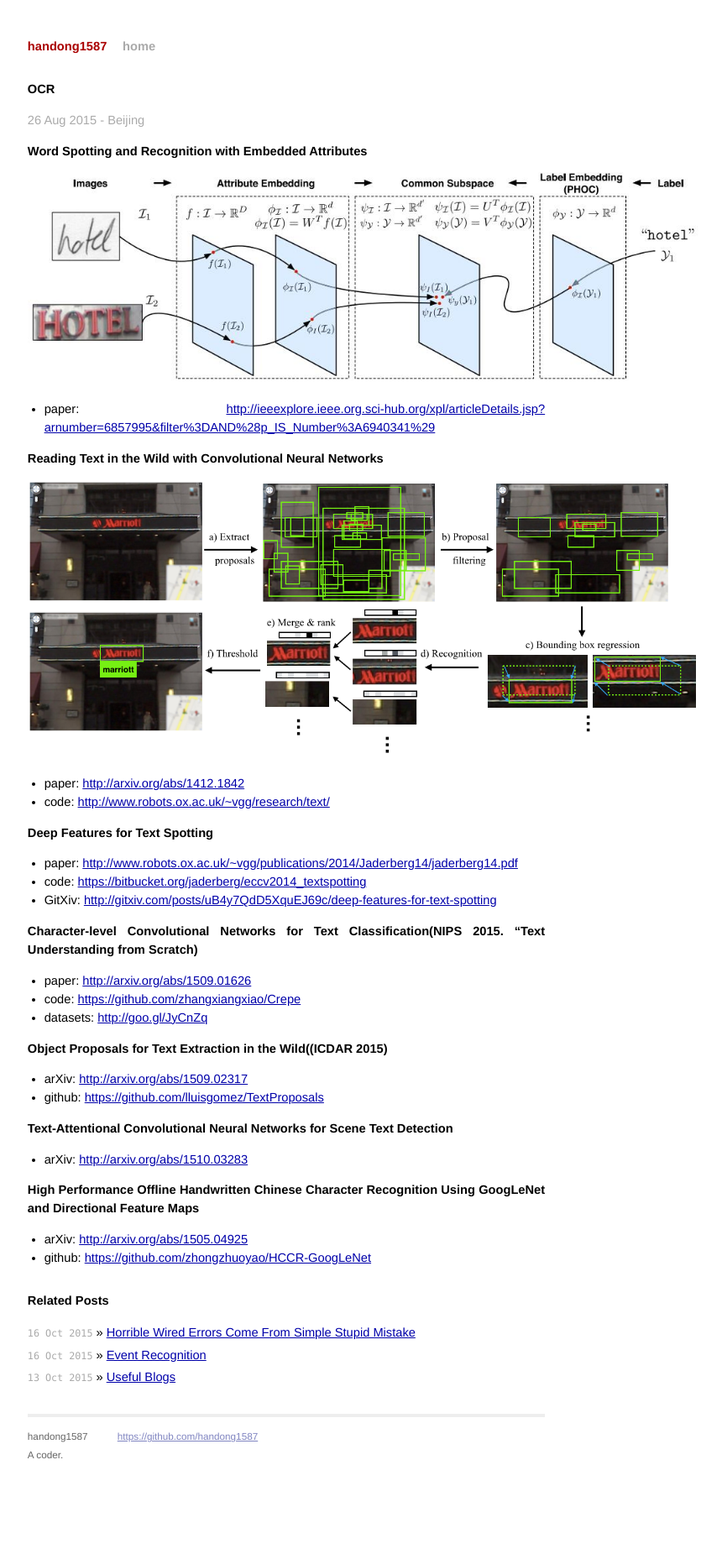
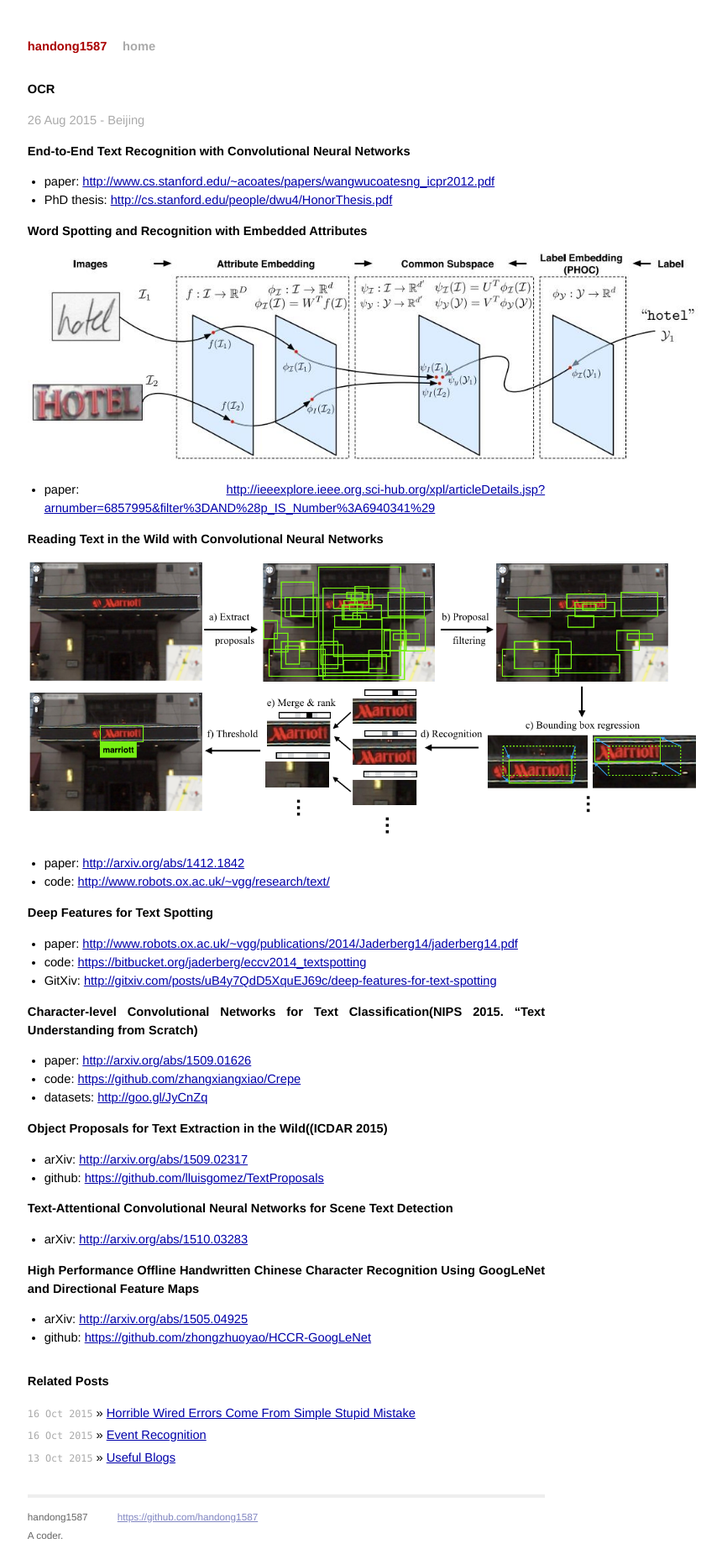
Before and after one commit to handong1587/handong1587.github.io, a Jekyll site: the page built from _posts/deep_learning/2015-08-26-ocr.md, in a window 1280 px wide. Shown: the whole page at 84% size, without its empty margins (299-1159 px from the left). Built offline with Jekyll 4.4.1, drawn with Linux system fonts in a browser that asks for light colours; Markdown is read by kramdown in place of the engine named in the settings; comment, search, counter and statistics services are not loaded; before the commit the page ends 1756 px from its top, so only the background shows below that.

Commit message:
update md

```diff
--- a/_posts/deep_learning/2015-08-26-ocr.md
+++ b/_posts/deep_learning/2015-08-26-ocr.md
@@ -8,6 +8,11 @@
 ================
 
 <p class="meta">26 Aug 2015 - Beijing</p>
+
+**End-to-End Text Recognition with Convolutional Neural Networks**
+
+- paper: [http://www.cs.stanford.edu/~acoates/papers/wangwucoatesng_icpr2012.pdf](http://www.cs.stanford.edu/~acoates/papers/wangwucoatesng_icpr2012.pdf)
+- PhD thesis: [http://cs.stanford.edu/people/dwu4/HonorThesis.pdf](http://cs.stanford.edu/people/dwu4/HonorThesis.pdf)
 
 **Word Spotting and Recognition with Embedded Attributes**
 
```
